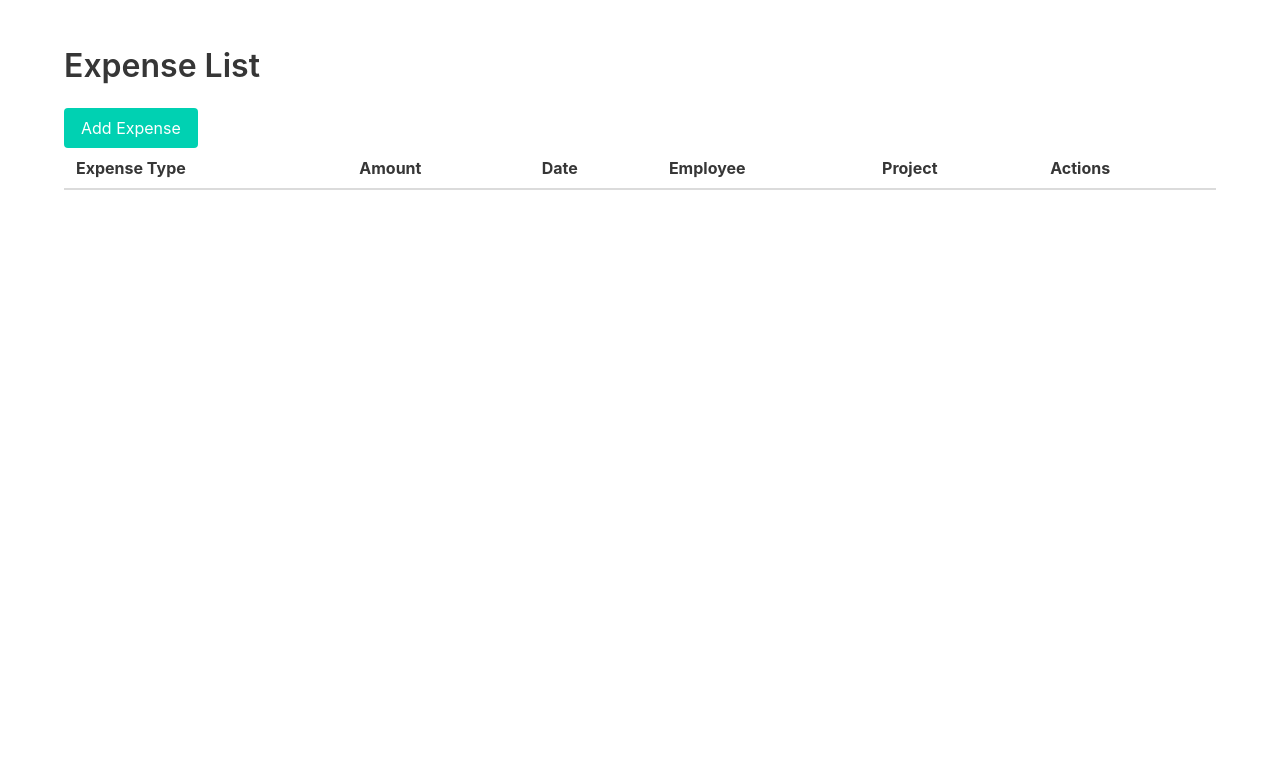
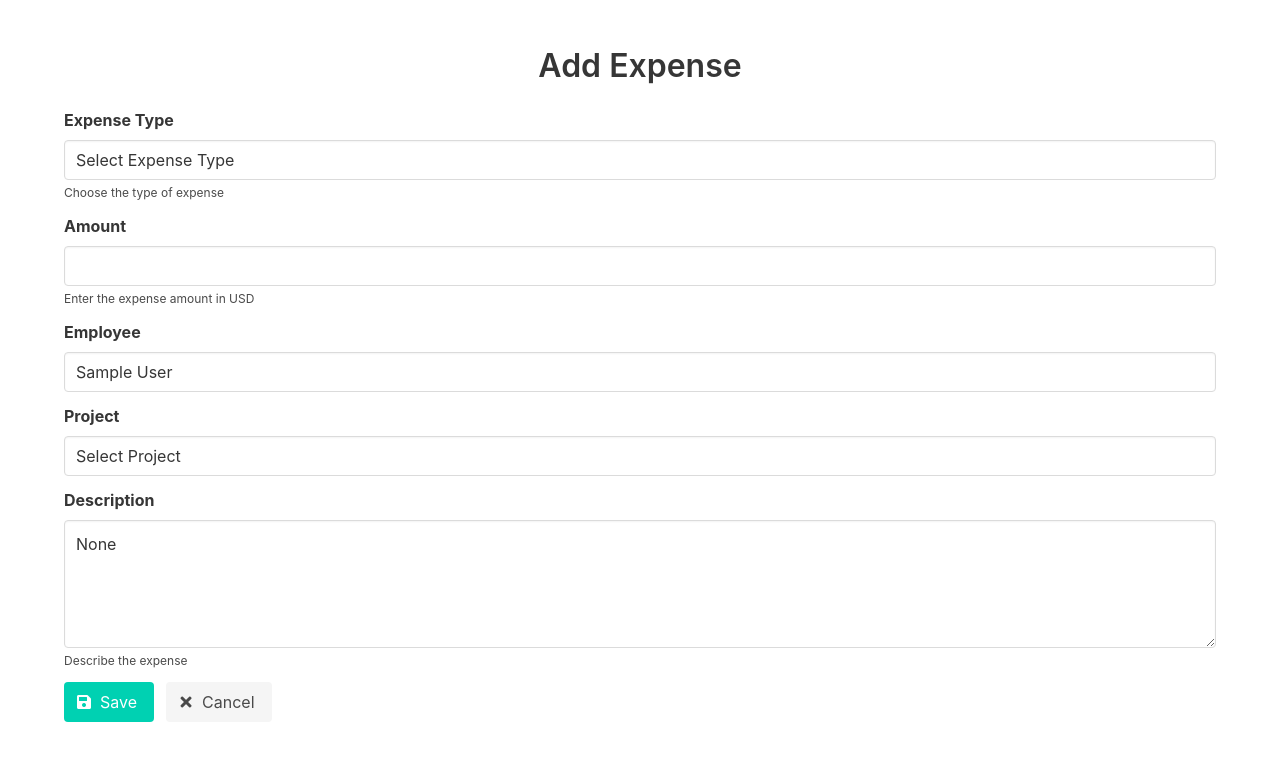
Before and after one commit to HashirAbdulah/Finance_Management_Platform, a Django app: page /expenses/create/ in a window 1280 px wide. Shown: the top 761 px of the page. Run offline with Django 5.2, Linux system fonts and the light colour scheme; tables that the repository leaves empty hold one stand-in row (values such as "Sample post"); lists and menus that the app fills with data are empty.

Commit message:
"Updated employee model to display full name, refactored expense form template, and modified views to pass employees and projects to the template"

```diff
--- a/employees/models.py
+++ b/employees/models.py
@@ -26,4 +26,4 @@ class CustomUser(AbstractUser):
     )
 
     def __str__(self):
-        return self.username
+        return f"{self.first_name} {self.last_name}" if self.first_name and self.last_name else self.username
--- a/expenses/templates/expenses/expense_form.html
+++ b/expenses/templates/expenses/expense_form.html
@@ -3,72 +3,39 @@
 <head>
     <meta charset="UTF-8">
     <meta name="viewport" content="width=device-width, initial-scale=1.0">
-    <title>Expense List</title>
+    <title>{{ form.instance.pk|yesno:"Edit Expense,Add Expense" }}</title>
     <link rel="stylesheet" href="https://cdnjs.cloudflare.com/ajax/libs/bulma/0.9.3/css/bulma.min.css">
-    <script src="https://cdnjs.cloudflare.com/ajax/libs/jquery/3.6.0/jquery.min.js"></script>
+    <link rel="stylesheet" href="https://cdnjs.cloudflare.com/ajax/libs/font-awesome/5.15.4/css/all.min.css">
+    <style>
+        .modal-card-body {
+            padding: 2rem;
+        }
+    </style>
 </head>
 <body>
     <section class="section">
         <div class="container">
-            <h1 class="title">Expense List</h1>
-            <a href="#" class="button is-primary" id="add-expense-btn">Add Expense</a>
-            <table class="table is-striped is-fullwidth">
-                <thead>
-                    <tr>
-                        <th>Expense Type</th>
-                        <th>Amount</th>
-                        <th>Date</th>
-                        <th>Employee</th>
-                        <th>Project</th>
-                        <th>Actions</th>
-                    </tr>
-                </thead>
-                <tbody>
-                    {% for expense in expenses %}
-                    <tr>
-                        <td>{{ expense.get_expense_type_display }}</td>
-                        <td>${{ expense.amount }}</td>
-                        <td>{{ expense.date }}</td>
-                        <td>{{ expense.employee }}</td>
-                        <td>{{ expense.project }}</td>
-                        <td>
-                            <button class="button is-small is-info edit-expense-btn" data-id="{{ expense.pk }}" data-expense='{{ expense|json_script:"expense" }}'>Edit</button>
-                            <button class="button is-small is-danger delete-expense-btn" data-id="{{ expense.pk }}">Delete</button>
-                        </td>
-                    </tr>
-                    {% endfor %}
-                </tbody>
-            </table>
-        </div>
-    </section>
-
-    <!-- Add/Edit Expense Modal -->
-    <div class="modal" id="expense-modal">
-        <div class="modal-background"></div>
-        <div class="modal-card">
-            <header class="modal-card-head">
-                <p class="modal-card-title" id="modal-title">Add/Edit Expense</p>
-                <button class="delete" aria-label="close"></button>
-            </header>
-            <section class="modal-card-body">
-                <form id="expense-form" method="post">
+            <h1 class="title has-text-centered">{{ form.instance.pk|yesno:"Edit Expense,Add Expense" }}</h1>
+            <form method="post" id="expense-form">
                 {% csrf_token %}
                 <div class="field">
                     <label class="label">Expense Type</label>
                     <div class="control">
-                            <select id="expense_type" name="expense_type">
-                                <option value="travel">Travel</option>
-                                <option value="utilities">Utilities</option>
-                                <option value="supplies">Supplies</option>
-                                <option value="miscellaneous">Miscellaneous</option>
+                        <select name="expense_type" class="input">
+                            <option value="">Select Expense Type</option>
+                            {% for choice_value, choice_label in form.expense_type.field.choices %}
+                                <option value="{{ choice_value }}" {% if choice_value == form.expense_type.value %}selected{% endif %}>{{ choice_label }}</option>
+                            {% endfor %}
                         </select>
+                        <p class="help">Choose the type of expense</p>
                     </div>
                 </div>
 
                 <div class="field">
                     <label class="label">Amount</label>
                     <div class="control">
-                            <input type="number" id="expense_amount" name="amount" class="input" required>
+                        <input type="number" name="amount" class="input" value="{{ form.amount.value }}">
+                        <p class="help">Enter the expense amount in USD</p>
                     </div>
                 </div>
 
@@ -77,7 +44,7 @@
                     <div class="control">
                         <select id="expense_employee" name="employee" class="input">
                             {% for employee in employees %}
-                                    <option value="{{ employee.id }}">{{ employee.username }}</option>
+                                <option value="{{ employee.id }}">{{ employee.first_name }} {{ employee.last_name }}</option>
                             {% endfor %}
                         </select>
                     </div>
@@ -86,9 +53,10 @@
                 <div class="field">
                     <label class="label">Project</label>
                     <div class="control">
-                            <select id="expense_project" name="project" class="input">
+                        <select name="project" class="input">
+                            <option value="">Select Project</option>
                             {% for project in projects %}
-                                    <option value="{{ project.id }}">{{ project.name }}</option>
+                                <option value="{{ project.id }}" {% if project.id == form.project.value %}selected{% endif %}>{{ project.name }}</option>
                             {% endfor %}
                         </select>
                     </div>
@@ -98,82 +66,27 @@
                 <div class="field">
                     <label class="label">Description</label>
                     <div class="control">
-                            <textarea id="expense_description" name="description" class="textarea"></textarea>
+                        <textarea name="description" class="textarea">{{ form.description.value }}</textarea>
+                        <p class="help">Describe the expense</p>
                     </div>
                 </div>
 
+                <div class="field is-grouped">
                     <div class="control">
-                        <button type="submit" class="button is-primary">Save</button>
+                        <button type="submit" class="button is-primary">
+                            <span class="icon"><i class="fas fa-save"></i></span>
+                            <span>Save</span>
+                        </button>
+                    </div>
+                    <div class="control">
+                        <a href="{% url 'expense_list' %}" class="button is-light">
+                            <span class="icon"><i class="fas fa-times"></i></span>
+                            <span>Cancel</span>
+                        </a>
+                    </div>
                 </div>
             </form>
-
+        </div>
     </section>
-            <footer class="modal-card-foot">
-                <button class="button is-success" id="save-expense-btn">Save</button>
-                <button class="button is-light close-modal-btn">Cancel</button>
-            </footer>
-        </div>
-    </div>
-
-    <!-- Delete Expense Modal -->
-    <div class="modal" id="delete-modal">
-        <div class="modal-background"></div>
-        <div class="modal-card">
-            <header class="modal-card-head">
-                <p class="modal-card-title">Confirm Delete</p>
-                <button class="delete" aria-label="close"></button>
-            </header>
-            <section class="modal-card-body">
-                <p>Are you sure you want to delete this expense?</p>
-            </section>
-            <footer class="modal-card-foot">
-                <button class="button is-danger" id="confirm-delete-btn">Delete</button>
-                <button class="button is-light close-modal-btn">Cancel</button>
-            </footer>
-        </div>
-    </div>
-
-    <!-- JavaScript for handling modals -->
-    <script>
-        $(document).ready(function() {
-            // Show Add/Edit Modal
-            $('#add-expense-btn').click(function() {
-                $('#modal-title').text('Add Expense');
-                $('#expense-form').trigger('reset');
-                $('#expense-modal').addClass('is-active');
-            });
-
-            $('.edit-expense-btn').click(function() {
-                let expense = $(this).data('expense');
-                $('#modal-title').text('Edit Expense');
-                $('#expense_type').val(expense.expense_type);
-                $('#expense_amount').val(expense.amount);
-                $('#expense_employee').val(expense.employee);
-                $('#expense_project').val(expense.project);
-                $('#expense_description').val(expense.description);
-                $('#expense-modal').addClass('is-active');
-            });
-
-            $('.delete-expense-btn').click(function() {
-                $('#delete-modal').addClass('is-active');
-                $('#confirm-delete-btn').data('id', $(this).data('id'));
-            });
-
-            $('.delete, .close-modal-btn').click(function() {
-                $('.modal').removeClass('is-active');
-            });
-
-            $('#save-expense-btn').click(function() {
-                $('#expense-form').submit();
-            });
-
-            $('#confirm-delete-btn').click(function() {
-                let expenseId = $(this).data('id');
-                $.post(`/expenses/${expenseId}/delete/`, function() {
-                    location.reload();
-                });
-            });
-        });
-    </script>
 </body>
 </html>
--- a/expenses/views.py
+++ b/expenses/views.py
@@ -29,6 +29,7 @@ def expense_create(request):
 
 def expense_update(request, pk):
     expense = get_object_or_404(Expense, pk=pk)
+
     if request.method == 'POST':
         form = ExpenseForm(request.POST, instance=expense)
         if form.is_valid():
@@ -36,7 +37,16 @@ def expense_update(request, pk):
             return redirect('expense_list')
     else:
         form = ExpenseForm(instance=expense)
-    return render(request, 'expenses/expense_form.html', {'form': form})
+
+    employees = CustomUser.objects.all()
+    projects = Project.objects.all()
+
+    return render(request, 'expenses/expense_form.html', {
+        'form': form,
+        'employees': employees,
+        'projects': projects,
+    })
+
 
 def expense_delete(request, pk):
     expense = get_object_or_404(Expense, pk=pk)
```
Also changed, not shown: expenses/templates/expenses/expense_list.html (+13 -5 lines). Lines whose indentation alone changed are shown as unchanged.
